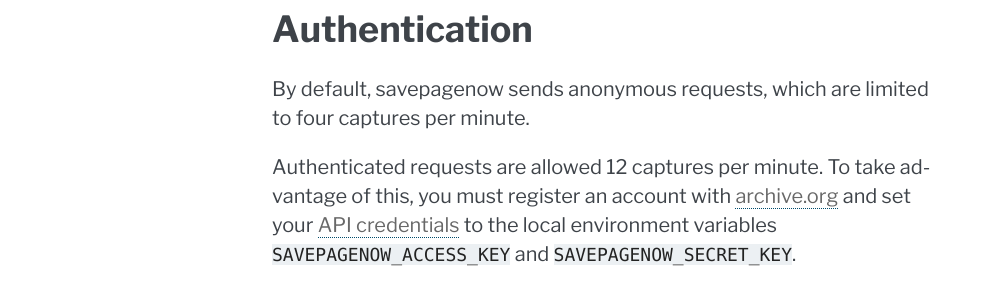
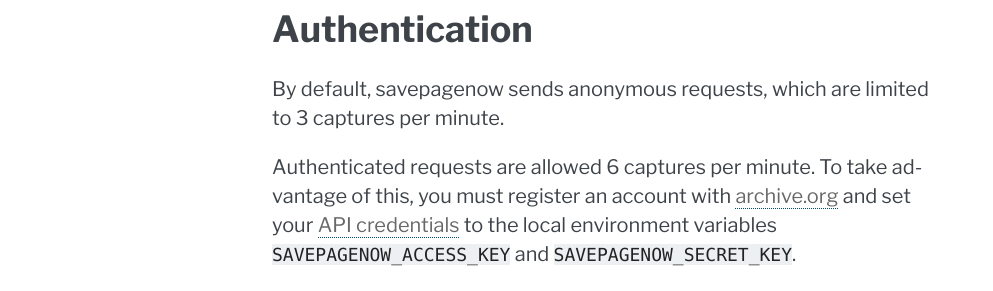
Before and after one commit to palewire/savepagenow, a Sphinx documentation site: the page built from docs/python.md, in a window 1280 px wide. Shown: the part 499-790 px from the top of the page, without its empty margins (148-1141 px from the left). Built offline with Sphinx 7.4.7, drawn with Linux system fonts in a browser that asks for light colours.

Commit message:
Update documentation to reflect new rate limit for requests
Was originally alerted to this by user overcast07 in this thread: https://github.com/palewire/savepagenow/pull/45
Confirmed with the Internet Archive team the new rate limit

```diff
--- a/docs/python.md
+++ b/docs/python.md
@@ -23,9 +23,9 @@
 
 ### Authentication
 
-By default, savepagenow sends anonymous requests, which are limited to four captures per minute.
+By default, savepagenow sends anonymous requests, which are limited to 3 captures per minute.
 
-Authenticated requests are allowed 12 captures per minute. To take advantage of this, you must register an account with [archive.org](https://archive.org/account/login.createaccount.php) and
+Authenticated requests are allowed 6 captures per minute. To take advantage of this, you must register an account with [archive.org](https://archive.org/account/login.createaccount.php) and
 set your [API credentials](https://archive.org/account/s3.php) to the local environment variables ``SAVEPAGENOW_ACCESS_KEY`` and ``SAVEPAGENOW_SECRET_KEY``.
 
 Then you can run `capture()` with the authenticate flag set to true like so:
```
